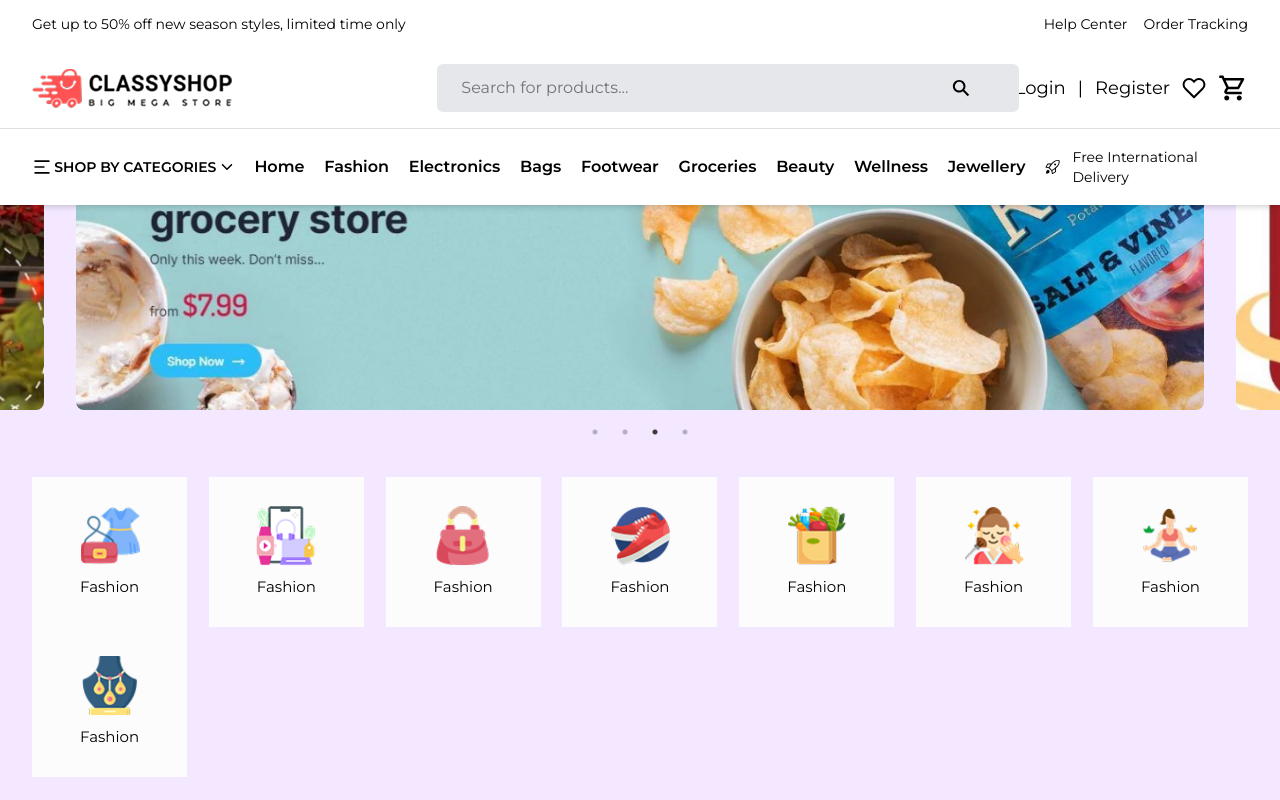
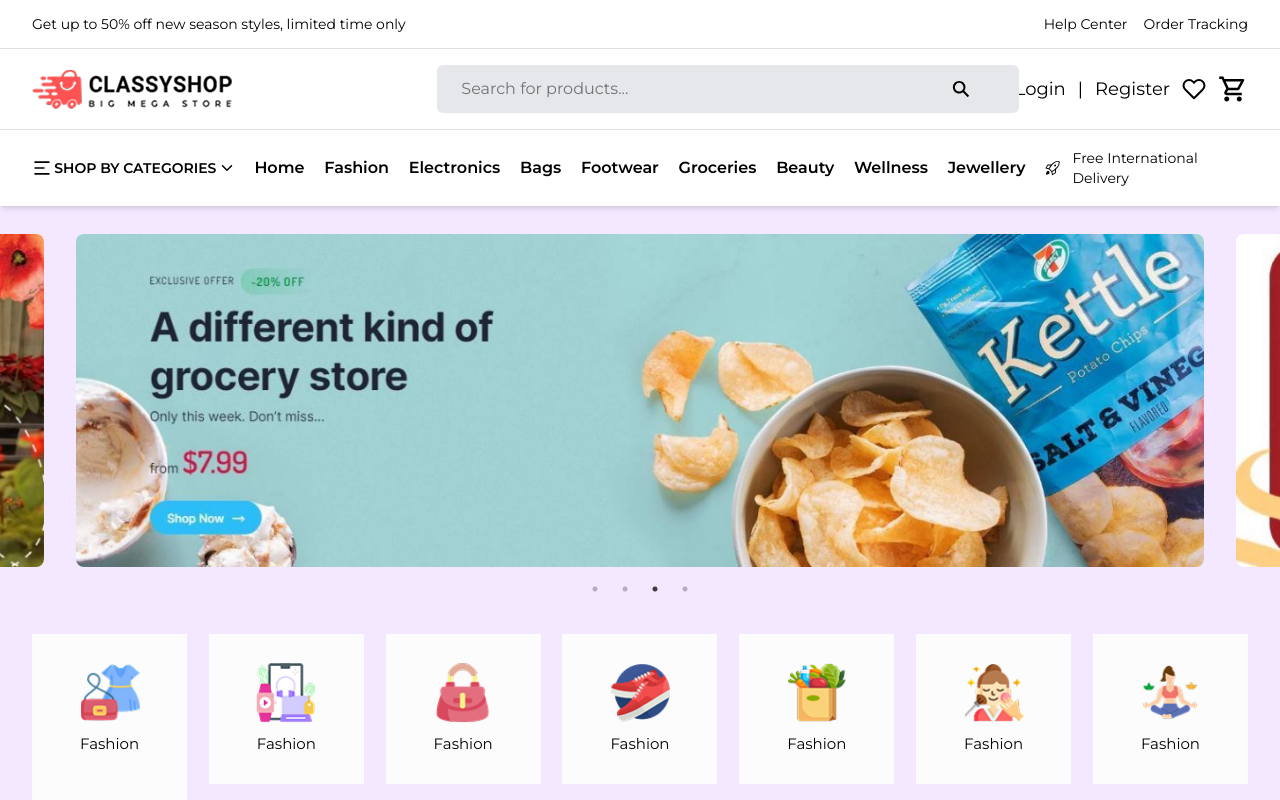
Before and after one commit to farzanacoder/CLASSYSHOP, a React (Vite) app: page / in a window 1280 px wide. Shown: the top 800 px of the page. Built offline with nearby package versions, Linux system fonts and the light colour scheme; no server answers.

Commit message:
header sticky

```diff
--- a/src/layouts/Header.jsx
+++ b/src/layouts/Header.jsx
@@ -20,7 +20,7 @@
   let [menuclick, setMenuClick] = useState(false);
 
   return (
-    <header className="font-mont">
+    <header className="font-mont sticky top-0 z-50 bg-white shadow-md">
       <div className=" border-b border-gray">
         <Container>
           <Flex className=" hidden lg:flex justify-between items-center h-12 text-sm font-normal">
@@ -51,7 +51,7 @@
 
 
 
-     <div className="fixed top-12 w-full bg-white z-50 shadow-md">
+     <div className="">
        <div className="border-b border-gray">
         <Container>
           <Flex className="py-4 gap-16 md:gap-0 items-center justify-between">
```
